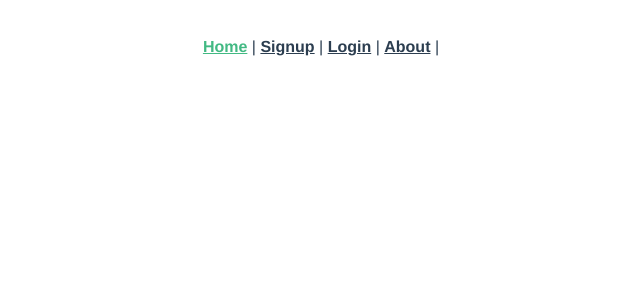
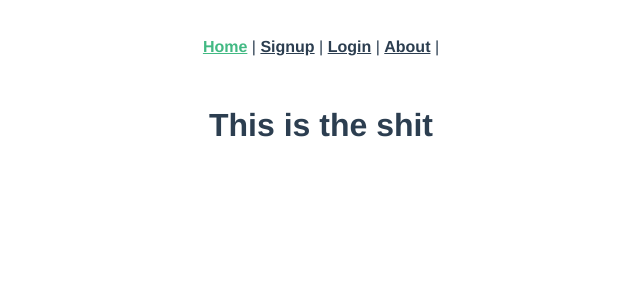
Before and after one commit to dcox38/dream_team-frontend-app, a Vue app: page / in a window 1280 px wide. Shown: the top 300 px of the page, without its empty margins (319-959 px from the left). Built offline with nearby package versions, Linux system fonts and the light colour scheme.

Commit message:
fixed home.vue

```diff
--- a/src/router/index.js
+++ b/src/router/index.js
@@ -7,6 +7,11 @@ import Login from "../views/Login.vue";
 Vue.use(VueRouter);
 
 const routes = [
+  {
+    path: '/',
+    name: 'home',
+    component: Home
+  },
   {
     path: '/login',
     name: 'login',
--- a/src/views/Home.vue
+++ b/src/views/Home.vue
@@ -11,7 +11,7 @@
 export default {
   data: function() {
     return {
-      message: "Well hello there"
+      message: "This is the shit"
     };
   },
   created: function() {},
```
